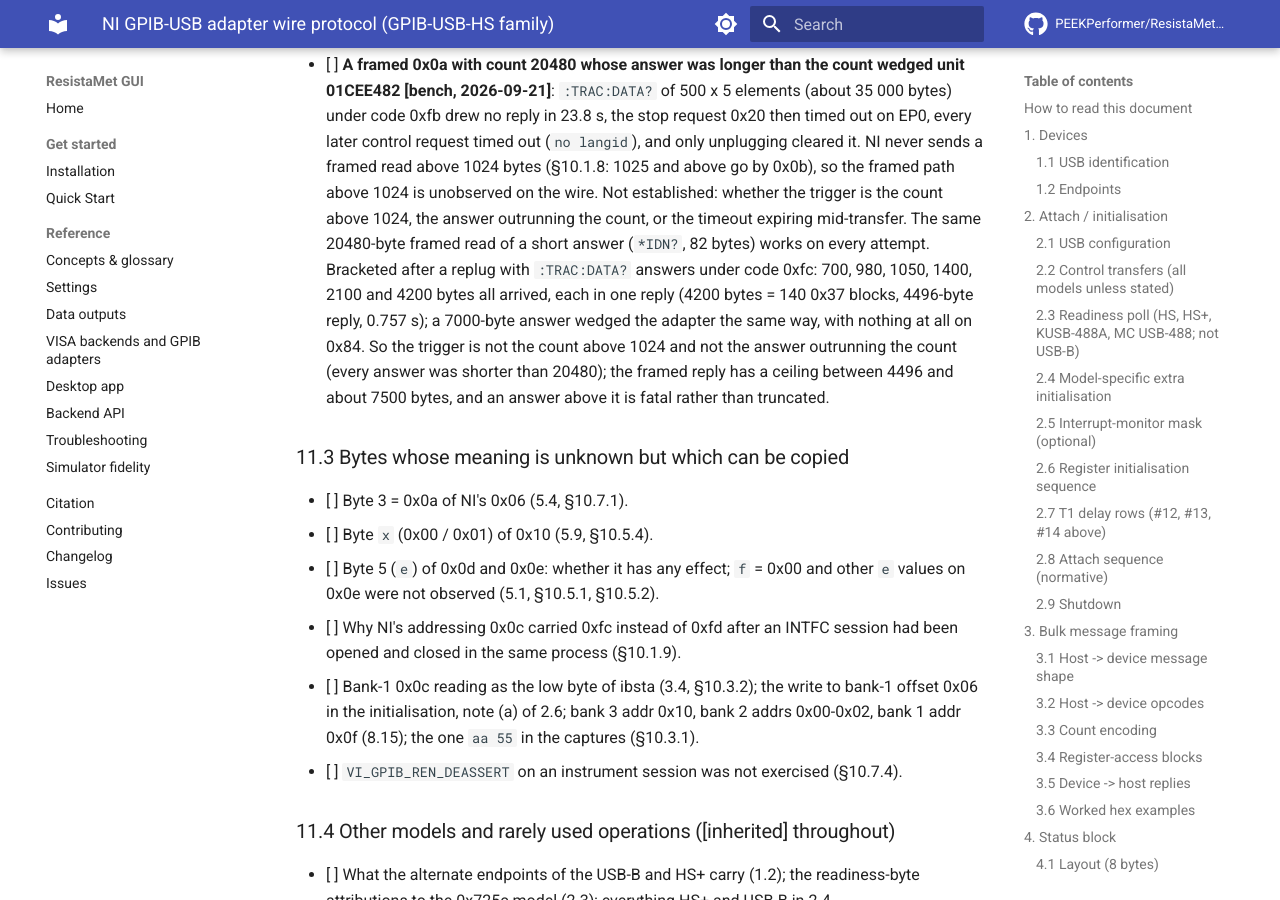
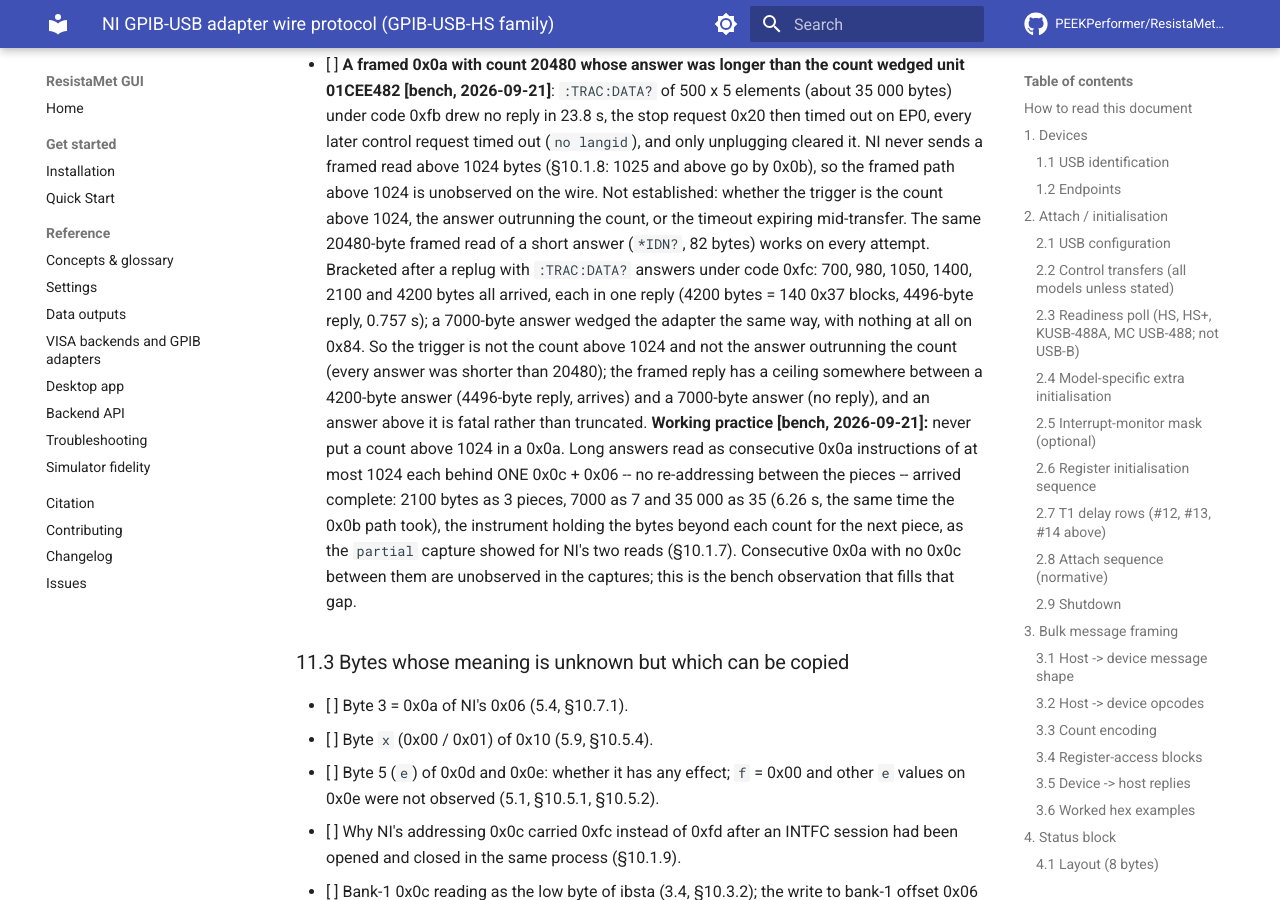
Before and after one commit to PEEKPerformer/ResistaMet-GUI, an MkDocs documentation site: the page built from docs/design/ni_usb_gpib_protocol.md, in a window 1280 px wide and 900 px high, scrolled down 82264 px. Built offline with MkDocs 1.6.1 and Material for MkDocs 9.7.7, drawn with Linux system fonts in a browser that asks for light colours; comment, search, counter and statistics services are not loaded.

Commit message:
Record that 1024-byte framed pieces read a long answer
Thirty-five consecutive 0x0a instructions behind one addressing read
a 35 000-byte answer complete, with the instrument holding the bytes
beyond each count for the next piece. The wedge bracket now names
the answer sizes and the reply size apart.

```diff
--- a/docs/design/ni_usb_gpib_protocol.md
+++ b/docs/design/ni_usb_gpib_protocol.md
@@ -3173,8 +3173,18 @@ what to send, the last is curiosity.
   reply, 0.757 s); a 7000-byte answer wedged the adapter the same way,
   with nothing at all on 0x84. So the trigger is not the count above
   1024 and not the answer outrunning the count (every answer was shorter
-  than 20480); the framed reply has a ceiling between 4496 and about
-  7500 bytes, and an answer above it is fatal rather than truncated.
+  than 20480); the framed reply has a ceiling somewhere between a
+  4200-byte answer (4496-byte reply, arrives) and a 7000-byte answer
+  (no reply), and an answer above it is fatal rather than truncated.
+  **Working practice [bench, 2026-09-21]:** never put a count above
+  1024 in a 0x0a. Long answers read as consecutive 0x0a instructions of
+  at most 1024 each behind ONE 0x0c + 0x06 -- no re-addressing between
+  the pieces -- arrived complete: 2100 bytes as 3 pieces, 7000 as 7 and
+  35 000 as 35 (6.26 s, the same time the 0x0b path took), the
+  instrument holding the bytes beyond each count for the next piece, as
+  the `partial` capture showed for NI's two reads (§10.1.7). Consecutive
+  0x0a with no 0x0c between them are unobserved in the captures; this is
+  the bench observation that fills that gap.
 
 ### 11.3 Bytes whose meaning is unknown but which can be copied
 
```
